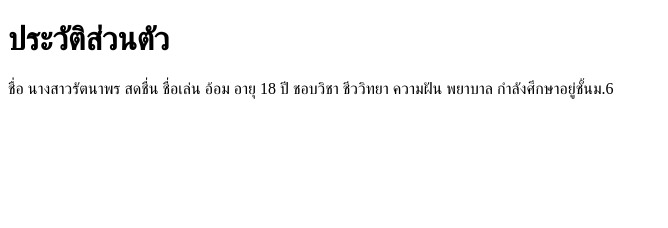
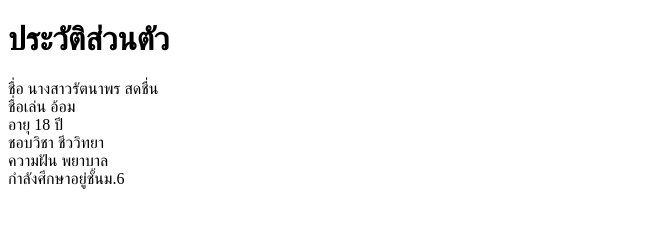
Before and after one commit to aom63/portfolio, a plain HTML site: page profile.html in a window 1280 px wide. Shown: the whole page, without its empty margins (0-668 px from the left). Drawn offline with Linux system fonts and the light colour scheme.

Commit message:
Update profile.html

```diff
--- a/profile.html
+++ b/profile.html
@@ -6,12 +6,12 @@
 <body>
 <h1>ประวัติส่วนตัว</h1>
 <p>
-  ชื่อ นางสาวรัตนาพร สดชื่น
-  ชื่อเล่น อ้อม
-  อายุ 18 ปี
-  ชอบวิชา ชีววิทยา
-  ความฝัน พยาบาล
-  กำลังศึกษาอยู่ชั้นม.6
+  ชื่อ นางสาวรัตนาพร สดชื่น<br>
+  ชื่อเล่น อ้อม<br>
+  อายุ 18 ปี<br>
+  ชอบวิชา ชีววิทยา<br>
+  ความฝัน พยาบาล<br>
+  กำลังศึกษาอยู่ชั้นม.6<br>
 </p>
 </body>
 </html>
```
